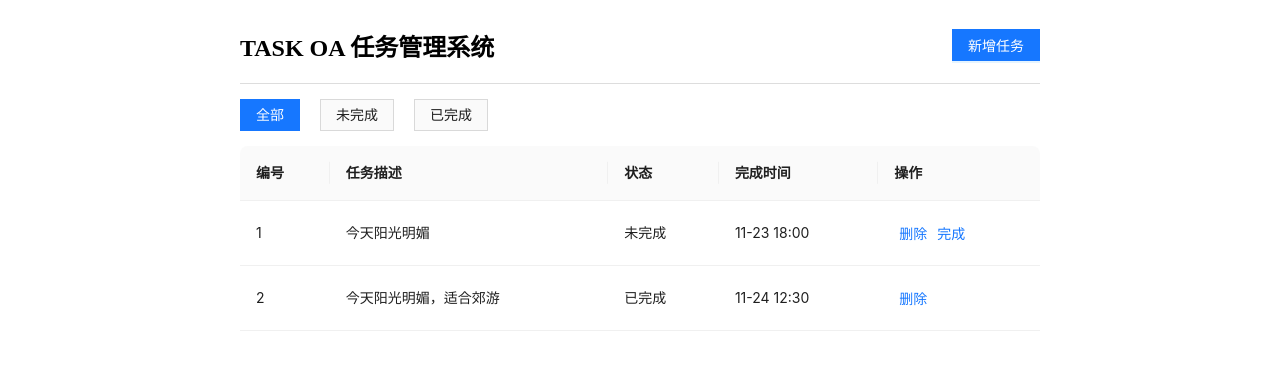
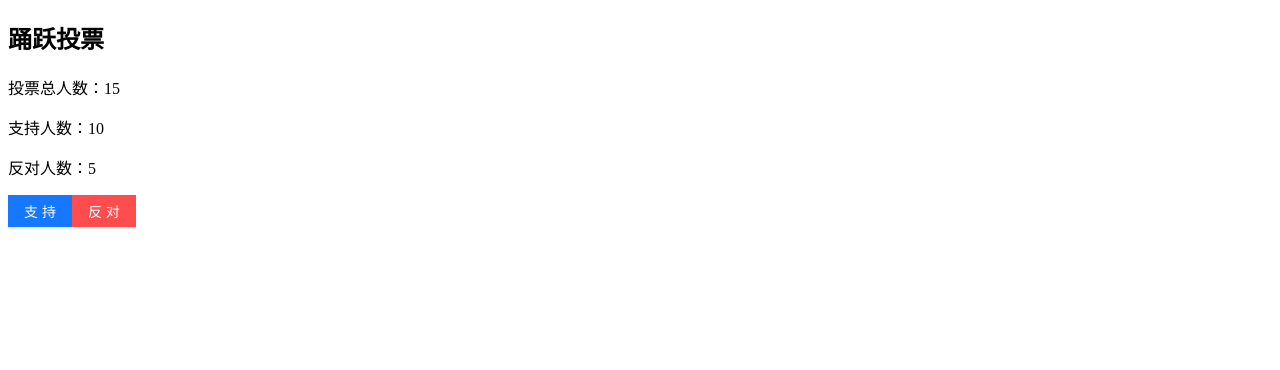
Before and after one commit to stevenliu986/react-demo, a React (Create React App) app: page / in a window 1280 px wide. Shown: the top 370 px of the page. Built offline with nearby package versions, Linux system fonts and the light colour scheme.

Commit message:
new file:   src/components/Demo1.jsx 	new file:   src/components/Demo1.scss 	new file:   src/components/Vote.jsx 	modified:   src/index.jsx

```diff
--- /dev/null
+++ b/src/components/Demo1.jsx
@@ -0,0 +1,21 @@
+import { Button } from "antd";
+import React, { useState } from "react";
+import "./Demo1.scss";
+
+const Demo1 = () => {
+  let [num, setNum] = useState(0);
+
+  const handleClick = () => {
+    setNum(++num);
+  };
+  return (
+    <div className="demo">
+      <span className="num">{num}</span>
+      <Button type="primary" size="small" onClick={handleClick}>
+        新增
+      </Button>
+    </div>
+  );
+};
+
+export default Demo1;
--- /dev/null
+++ b/src/components/Demo1.scss
@@ -0,0 +1,13 @@
+.demo {
+  box-sizing: border-box;
+  margin: 10px auto;
+  padding: 10px;
+  width: 200px;
+  border: 1px solid #ccc;
+}
+
+.num {
+  display: block;
+  font-size: 20px;
+  line-height: 40px;
+}
--- /dev/null
+++ b/src/components/Vote.jsx
@@ -0,0 +1,37 @@
+import { Button } from "antd";
+import React, { useState } from "react";
+
+const Vote = (props) => {
+  let [state, setState] = useState({
+    supNum: 10,
+    oppNum: 5,
+  });
+
+  const handle = (type) => {
+    if (type === "sup") {
+      setState({ supNum: state.supNum + 1 });
+      return;
+    }
+    setState({ oppNum: state.oppNum + 1 });
+  };
+  return (
+    <div className="vote-box">
+      <div className="header">
+        <h2>{props.title}</h2>{" "}
+        <span>投票总人数：{state.supNum + state.oppNum}</span>
+      </div>
+      <div className="main">
+        <p className="support">支持人数：{state.supNum}</p>
+        <p className="opposite">反对人数：{state.oppNum}</p>
+      </div>
+      <Button type="primary" onClick={handle.bind(null, "sup")}>
+        支持
+      </Button>
+      <Button type="primary" danger onClick={handle.bind(null, "opp")}>
+        反对
+      </Button>
+    </div>
+  );
+};
+
+export default Vote;
--- a/src/index.jsx
+++ b/src/index.jsx
@@ -2,18 +2,25 @@ import { ConfigProvider } from "antd";
 import zhCN from "antd/locale/zh_CN";
 import React from "react";
 import ReactDOM from "react-dom/client";
-import Task from "./components/Task";
+import Vote from "./components/Vote";
 import "./index.scss";
+// import Demo1 from "./components/Demo1";
 
 const root = ReactDOM.createRoot(document.getElementById("root"));
 
 root.render(
   <ConfigProvider locale={zhCN}>
-    <Task />
+    <Vote title="踊跃投票" />
   </ConfigProvider>
 );
 
 /*
+import Task from "./components/Task";
+root.render(
+  <ConfigProvider locale={zhCN}>
+    <Task />
+  </ConfigProvider>
+);
 
 import VoteClass from "./components/VoteClass";
 import "./index.scss";
```
